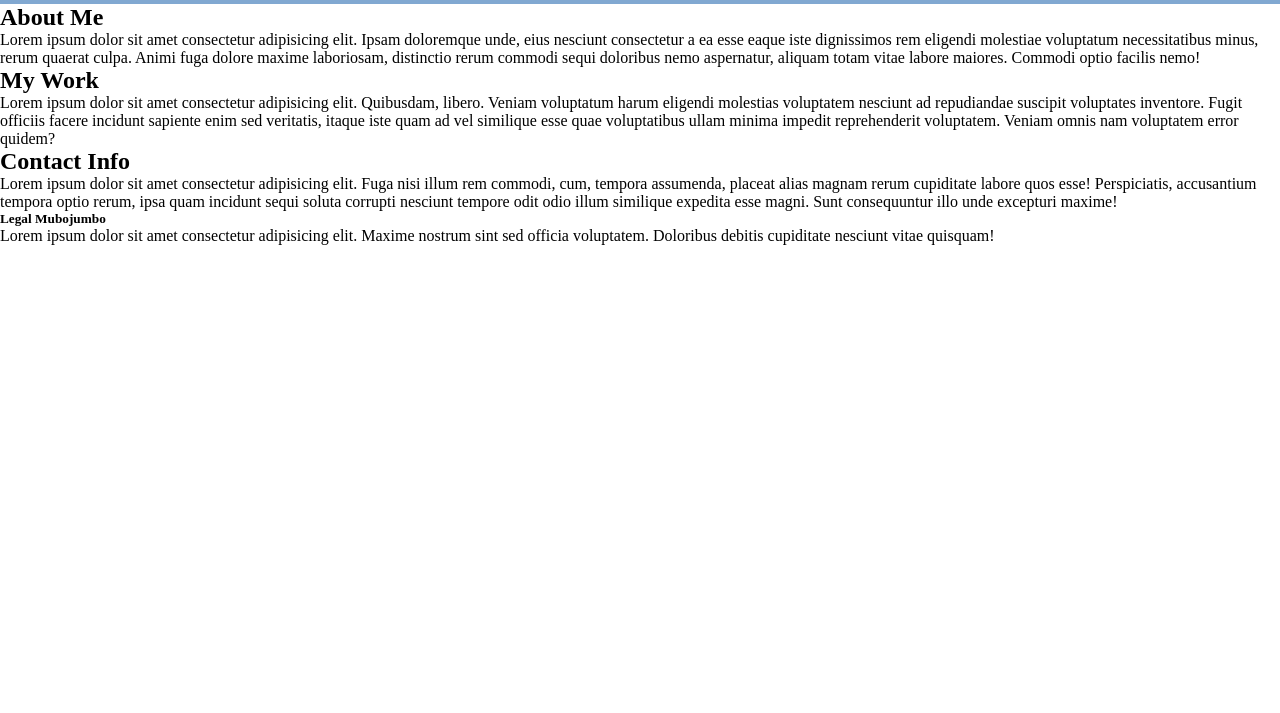
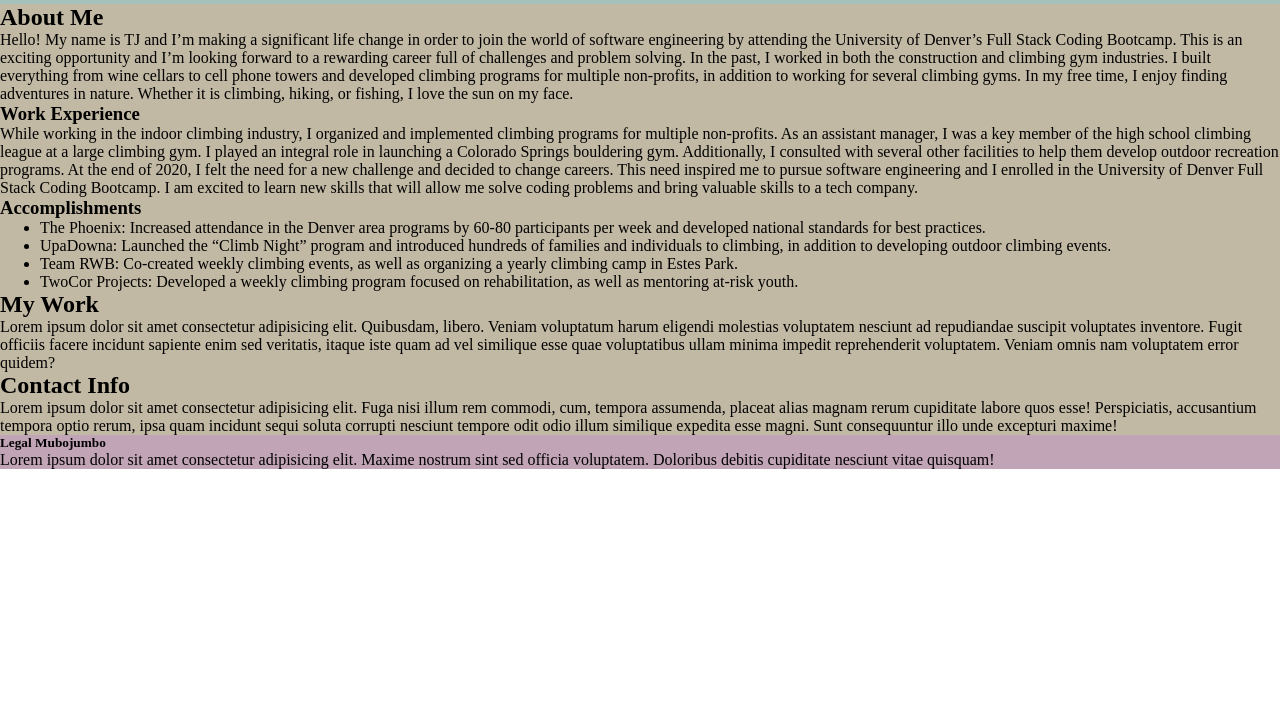
Before and after one commit to TJCourey/personal-portfolio, a plain HTML site: page index.html in a window 1280 px wide. Shown: the part 87-800 px from the top of the page. Drawn offline with Linux system fonts and the light colour scheme.

Commit message:
filled in about me section, picked color scheme, assigned colors to sections

```diff
--- a/assets/style.css
+++ b/assets/style.css
@@ -3,6 +3,11 @@
 }
 
 header {
-  background-color: #81a8d1;
-  color: #d19f81;
+  background-color: #a4c2bb;
 }
+main {
+  background-color: #c2b9a4;
+}
+footer {
+  background-color: #c2a4b7;
+}
--- a/index.html
+++ b/index.html
@@ -23,13 +23,55 @@
       <section>
         <h2>About Me</h2>
         <p>
-          Lorem ipsum dolor sit amet consectetur adipisicing elit. Ipsam
-          doloremque unde, eius nesciunt consectetur a ea esse eaque iste
-          dignissimos rem eligendi molestiae voluptatum necessitatibus minus,
-          rerum quaerat culpa. Animi fuga dolore maxime laboriosam, distinctio
-          rerum commodi sequi doloribus nemo aspernatur, aliquam totam vitae
-          labore maiores. Commodi optio facilis nemo!
+          Hello! My name is TJ and I’m making a significant life change in order
+          to join the world of software engineering by attending the University
+          of Denver’s Full Stack Coding Bootcamp. This is an exciting
+          opportunity and I’m looking forward to a rewarding career full of
+          challenges and problem solving. In the past, I worked in both the
+          construction and climbing gym industries. I built everything from wine
+          cellars to cell phone towers and developed climbing programs for
+          multiple non-profits, in addition to working for several climbing
+          gyms. In my free time, I enjoy finding adventures in nature. Whether
+          it is climbing, hiking, or fishing, I love the sun on my face.
         </p>
+
+        <h3>Work Experience</h3>
+
+        <p>
+          While working in the indoor climbing industry, I organized and
+          implemented climbing programs for multiple non-profits. As an
+          assistant manager, I was a key member of the high school climbing
+          league at a large climbing gym. I played an integral role in launching
+          a Colorado Springs bouldering gym. Additionally, I consulted with
+          several other facilities to help them develop outdoor recreation
+          programs. At the end of 2020, I felt the need for a new challenge and
+          decided to change careers. This need inspired me to pursue software
+          engineering and I enrolled in the University of Denver Full Stack
+          Coding Bootcamp. I am excited to learn new skills that will allow me
+          solve coding problems and bring valuable skills to a tech company.
+        </p>
+
+        <h3>Accomplishments</h3>
+        <ul>
+          <li>
+            The Phoenix: Increased attendance in the Denver area programs by
+            60-80 participants per week and developed national standards for
+            best practices.
+          </li>
+          <li>
+            UpaDowna: Launched the “Climb Night” program and introduced hundreds
+            of families and individuals to climbing, in addition to developing
+            outdoor climbing events.
+          </li>
+          <li>
+            Team RWB: Co-created weekly climbing events, as well as organizing a
+            yearly climbing camp in Estes Park.
+          </li>
+          <li>
+            TwoCor Projects: Developed a weekly climbing program focused on
+            rehabilitation, as well as mentoring at-risk youth.
+          </li>
+        </ul>
       </section>
       <section>
         <h2>My Work</h2>
```
